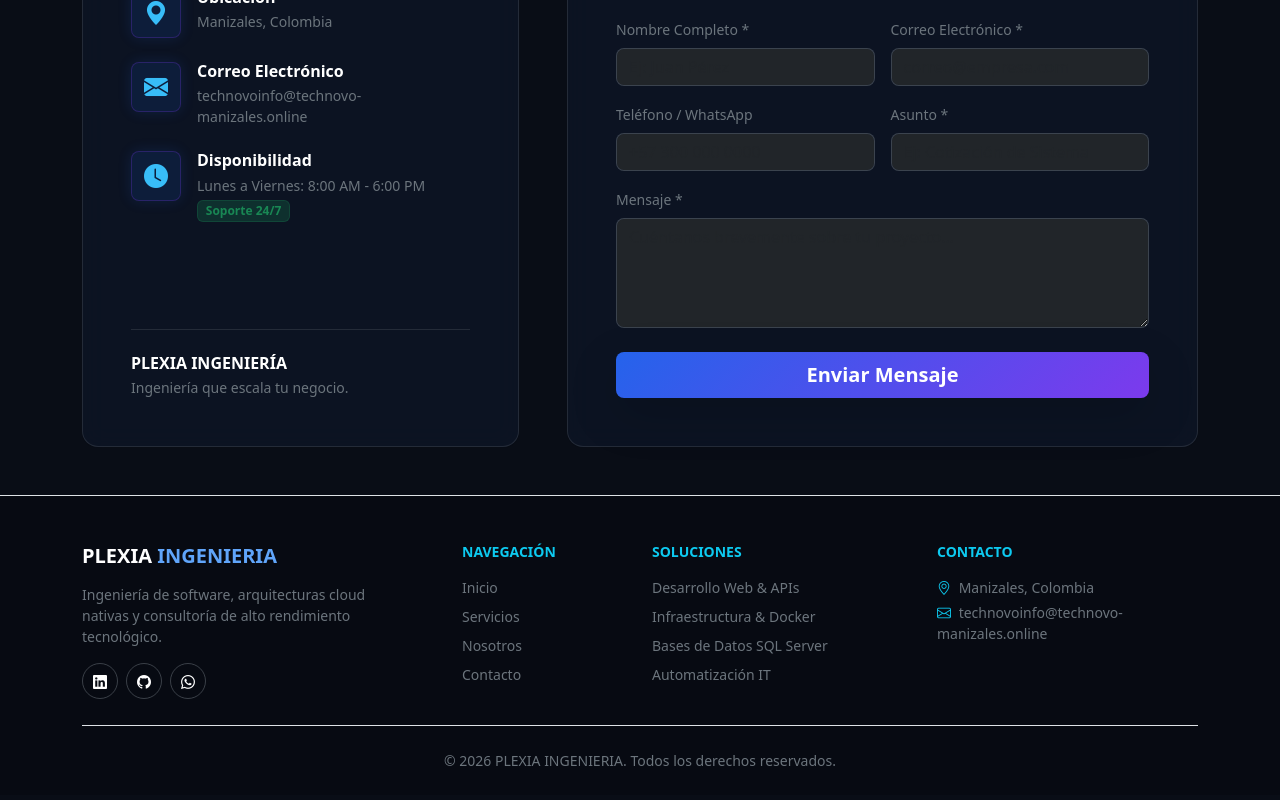
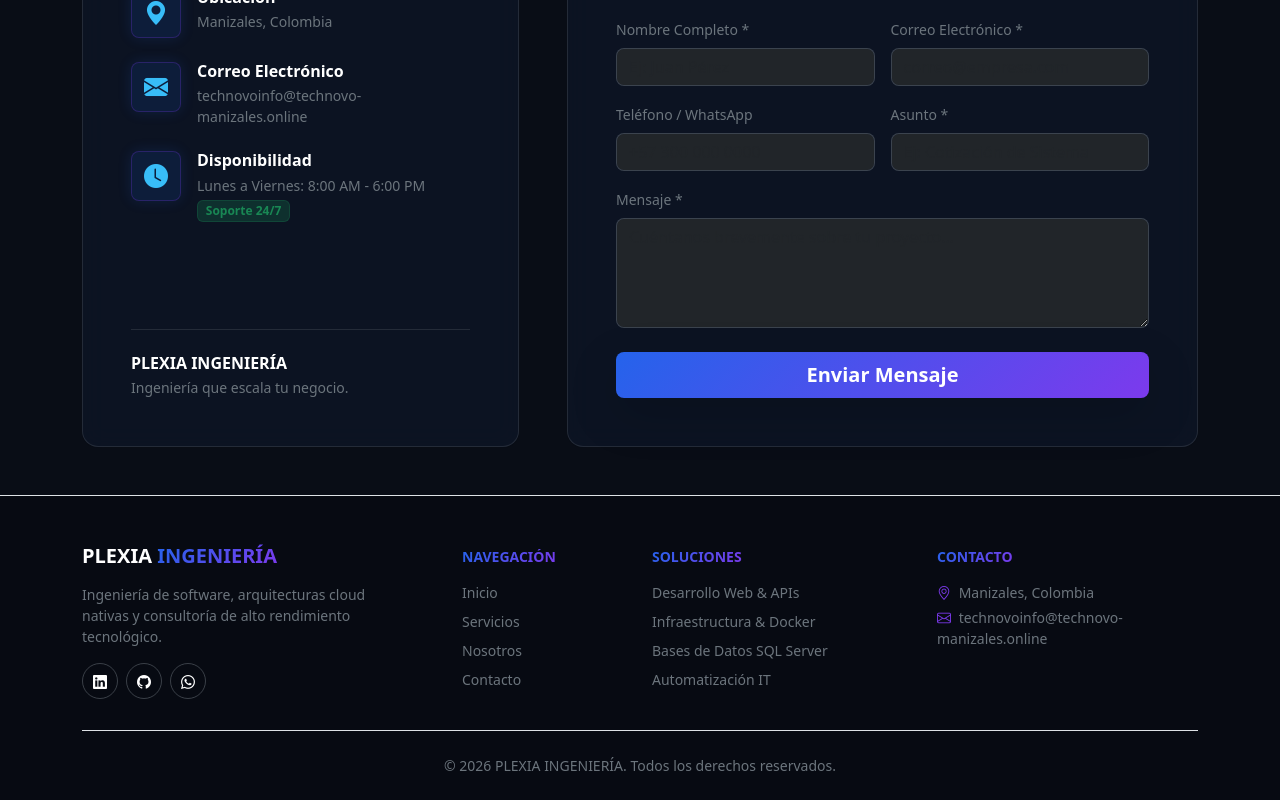
Before and after one commit to DevMGA9705/Technovo_web, a React (Vite) app: page /contacts in a window 1280 px wide. Shown: the part 479-1279 px from the top of the page. Built offline with nearby package versions, Linux system fonts and the light colour scheme.

Commit message:
fix: aplicar estilo de texto en degradado y mejorar la representación visual en el pie de página

```diff
--- a/src/components/Footer.jsx
+++ b/src/components/Footer.jsx
@@ -2,6 +2,13 @@ import { Link } from 'react-router-dom';
 
 export default function Footer() {
   const currentYear = new Date().getFullYear();
+
+  const gradientTextStyle = {
+    background: 'linear-gradient(135deg, #2563eb 0%, #7c3aed 100%)',
+    WebkitBackgroundClip: 'text',
+    WebkitTextFillColor: 'transparent',
+    display: 'inline-block'
+  };
 
   return (
     <footer
@@ -16,26 +23,40 @@ export default function Footer() {
 
           <div className="col-lg-4 col-md-6">
             <h5 className="fw-bold text-white mb-3">
-              PLEXIA <span style={{ color: '#60a5fa' }}>INGENIERIA</span>
+              PLEXIA <span style={gradientTextStyle}>INGENIERÍA</span>
             </h5>
             <p className="text-secondary small pe-lg-4">
               Ingeniería de software, arquitecturas cloud nativas y consultoría de alto rendimiento tecnológico.
             </p>
             <div className="d-flex gap-2 mt-3">
-              <a href="#" className="btn btn-outline-secondary btn-sm rounded-circle p-2 text-white border-secondary border-opacity-50 d-flex align-items-center justify-content-center" style={{ width: 36, height: 36 }}>
+              <a
+                href="#"
+                className="btn btn-outline-secondary btn-sm rounded-circle p-2 text-white border-secondary border-opacity-50 d-flex align-items-center justify-content-center"
+                style={{ width: 36, height: 36 }}
+              >
                 <i className="bi bi-linkedin"></i>
               </a>
-              <a href="#" className="btn btn-outline-secondary btn-sm rounded-circle p-2 text-white border-secondary border-opacity-50 d-flex align-items-center justify-content-center" style={{ width: 36, height: 36 }}>
+              <a
+                href="#"
+                className="btn btn-outline-secondary btn-sm rounded-circle p-2 text-white border-secondary border-opacity-50 d-flex align-items-center justify-content-center"
+                style={{ width: 36, height: 36 }}
+              >
                 <i className="bi bi-github"></i>
               </a>
-              <a href="#" className="btn btn-outline-secondary btn-sm rounded-circle p-2 text-white border-secondary border-opacity-50 d-flex align-items-center justify-content-center" style={{ width: 36, height: 36 }}>
+              <a
+                href="#"
+                className="btn btn-outline-secondary btn-sm rounded-circle p-2 text-white border-secondary border-opacity-50 d-flex align-items-center justify-content-center"
+                style={{ width: 36, height: 36 }}
+              >
                 <i className="bi bi-whatsapp"></i>
               </a>
             </div>
           </div>
 
           <div className="col-lg-2 col-md-6">
-            <h6 className="text-uppercase fw-bold text-info small mb-3">Navegación</h6>
+            <h6 className="text-uppercase fw-bold small mb-3" style={gradientTextStyle}>
+              Navegación
+            </h6>
             <ul className="list-unstyled text-secondary small">
               <li className="mb-2"><Link to="/" className="text-secondary text-decoration-none">Inicio</Link></li>
               <li className="mb-2"><Link to="/services" className="text-secondary text-decoration-none">Servicios</Link></li>
@@ -45,7 +66,9 @@ export default function Footer() {
           </div>
 
           <div className="col-lg-3 col-md-6">
-            <h6 className="text-uppercase fw-bold text-info small mb-3">Soluciones</h6>
+            <h6 className="text-uppercase fw-bold small mb-3" style={gradientTextStyle}>
+              Soluciones
+            </h6>
             <ul className="list-unstyled text-secondary small">
               <li className="mb-2">Desarrollo Web & APIs</li>
               <li className="mb-2">Infraestructura & Docker</li>
@@ -55,19 +78,21 @@ export default function Footer() {
           </div>
 
           <div className="col-lg-3 col-md-6">
-            <h6 className="text-uppercase fw-bold text-info small mb-3">Contacto</h6>
+            <h6 className="text-uppercase fw-bold small mb-3" style={gradientTextStyle}>
+              Contacto
+            </h6>
             <p className="text-secondary small mb-1">
-              <i className="bi bi-geo-alt text-info me-1"></i> Manizales, Colombia
+              <i className="bi bi-geo-alt me-1" style={{ color: '#7c3aed' }}></i> Manizales, Colombia
             </p>
             <p className="text-secondary small">
-              <i className="bi bi-envelope text-info me-1"></i> technovoinfo@technovo-manizales.online
+              <i className="bi bi-envelope me-1" style={{ color: '#7c3aed' }}></i> technovoinfo@technovo-manizales.online
             </p>
           </div>
 
         </div>
 
         <div className="border-top mt-4 pt-4 text-secondary small text-center" style={{ borderColor: 'rgba(255,255,255,0.08)' }}>
-          &copy; {currentYear} PLEXIA INGENIERIA. Todos los derechos reservados.
+          &copy; {currentYear} PLEXIA INGENIERÍA. Todos los derechos reservados.
         </div>
       </div>
     </footer>
```
